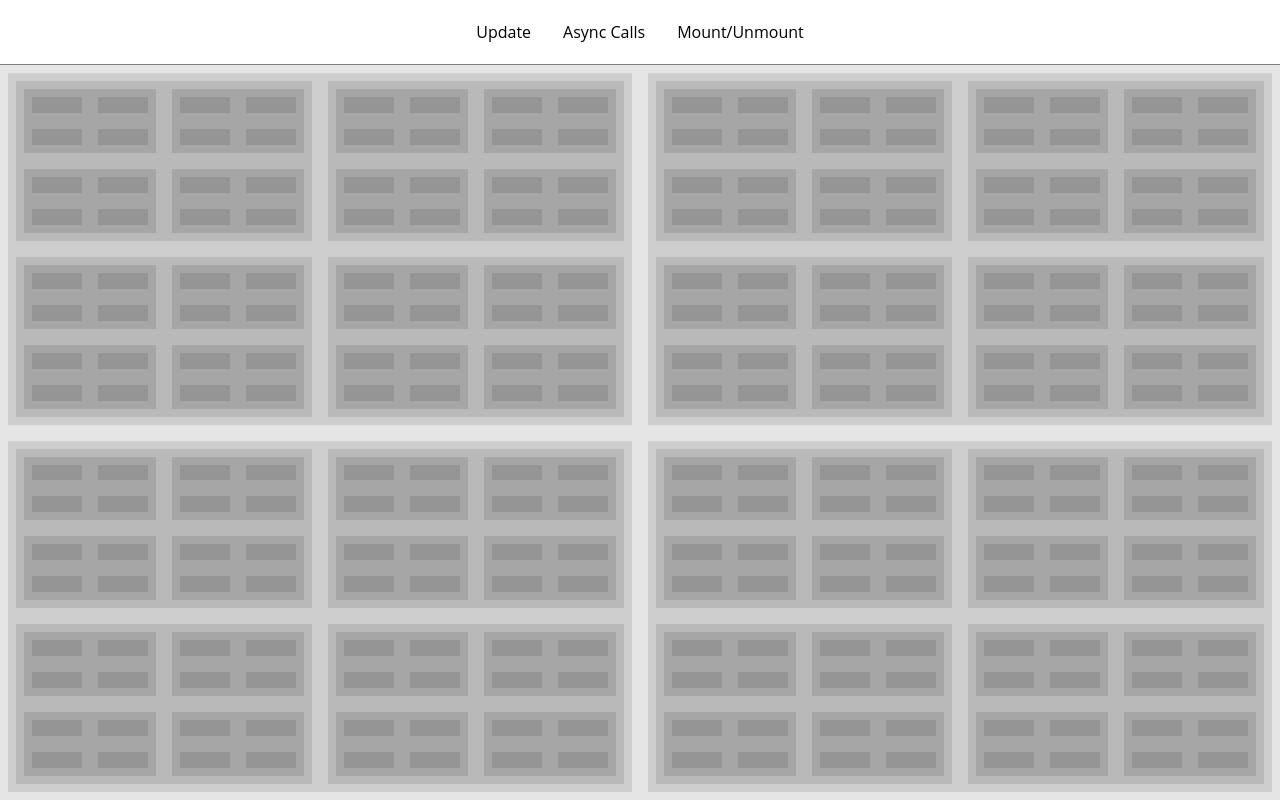
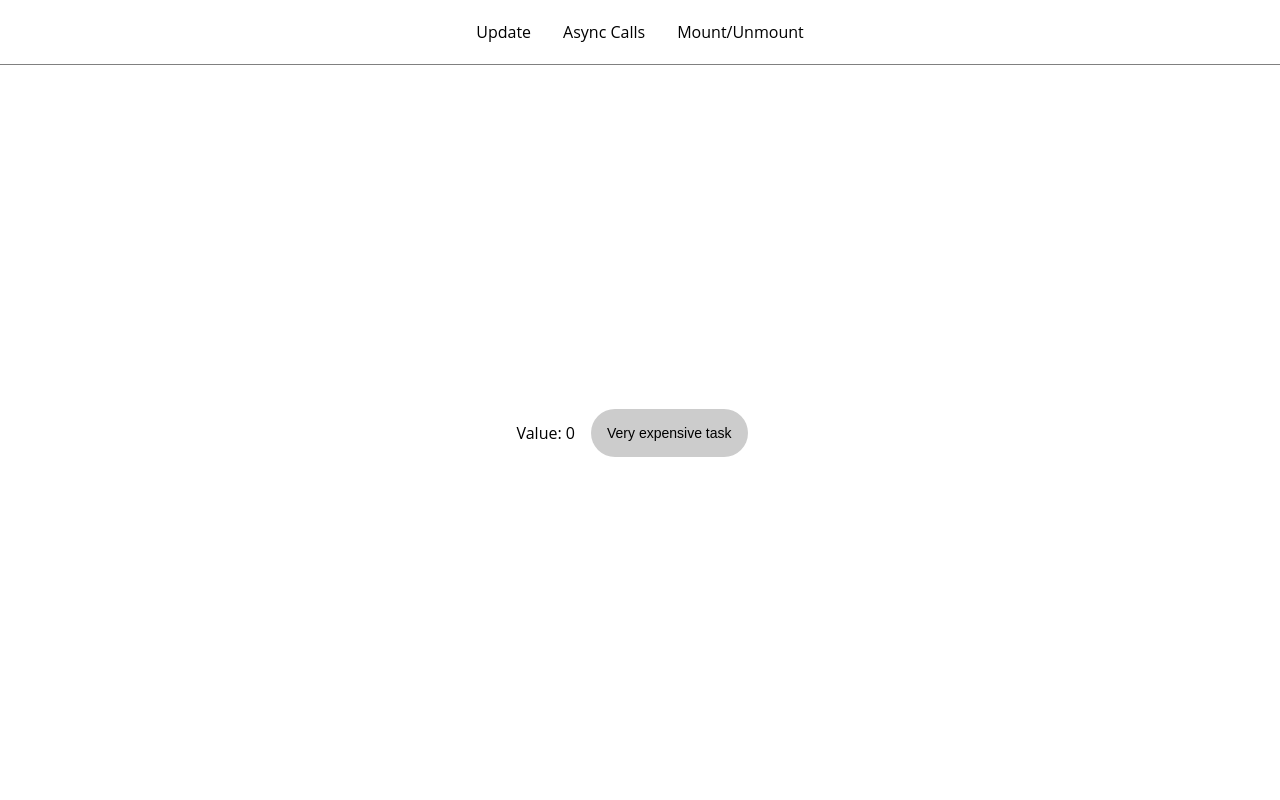
Before and after one commit to puema/react-station, a React (Create React App) app: page /async-calls in a window 1280 px wide. Built offline with nearby package versions, Linux system fonts and the light colour scheme.

Commit message:
⏳ Make async calls work

```diff
--- a/src/components/App.tsx
+++ b/src/components/App.tsx
@@ -1,6 +1,7 @@
 import React from 'react';
 import { BrowserRouter as Router, Route, Switch } from 'react-router-dom';
 import styled, { createGlobalStyle } from 'styled-components';
+import { AsyncCalls } from '../pages/async-calls/AsyncCalls';
 import { ColorTree } from '../pages/color-tree/ColorTree';
 import { Header } from './Header';
 
@@ -12,7 +13,7 @@ export const App = () => {
         <Header />
         <Content>
           <Switch>
-            <Route path="/async-calls" component={ColorTree} />
+            <Route path="/async-calls" component={AsyncCalls} />
             <Route path="/mount-unmount" component={ColorTree} />
             <Route path="/" component={ColorTree} />
           </Switch>
@@ -32,6 +33,14 @@ const GlobalStyles = createGlobalStyle`
   body {
    margin: 0;
    font-family: "Open Sans", sans-serif;
+    a {
+      text-decoration: none;
+      color: inherit;
+    }
+    button {
+      border: none;
+      outline: none;
+    }
   }
 `;
 
--- a/src/components/Header.tsx
+++ b/src/components/Header.tsx
@@ -1,11 +1,12 @@
 import React from 'react';
+import { Link } from 'react-router-dom';
 import styled from 'styled-components';
 
 export function Header() {
   return (
     <StyledHeader>
-      <span>Update</span>
-      <span>Async Calls</span>
+      <Link to="/">Update</Link>
+      <Link to="async-calls">Async Calls</Link>
       <span>Mount/Unmount</span>
     </StyledHeader>
   );
--- /dev/null
+++ b/src/pages/async-calls/AsyncCalls.tsx
@@ -0,0 +1,59 @@
+import React from 'react';
+import styled from 'styled-components';
+import { createStore, useStore } from '../../state/store';
+
+const initialState = {
+  loading: false,
+  count: 0,
+};
+
+type State = typeof initialState;
+
+const actions = {
+  start: async () => {
+    store.setState({ loading: true });
+    await expensive();
+    return {
+      count: store.getState().count + 1,
+      loading: false,
+    };
+  },
+};
+
+const store = createStore(initialState, actions as any);
+
+export function AsyncCalls() {
+  const { state, actions } = useStore(store);
+  const { count, loading } = state;
+  const { start } = actions;
+
+  return (
+    <StyledAsyncCalls>
+      <span>{loading ? 'Loading...' : `Value: ${count}`}</span>
+      <Button onClick={start}>Very expensive task</Button>
+    </StyledAsyncCalls>
+  );
+}
+
+async function expensive() {
+  return new Promise(resolve => {
+    setTimeout(() => {
+      resolve();
+    }, 200);
+  });
+}
+
+const StyledAsyncCalls = styled.div`
+  height: 100%;
+  display: flex;
+  justify-content: center;
+  align-items: center;
+`;
+
+const Button = styled.button`
+  margin: 16px;
+  padding: 16px;
+  font-size: 14px;
+  background-color: #cccccc;
+  border-radius: 99px;
+`;
--- a/src/pages/color-tree/Node.tsx
+++ b/src/pages/color-tree/Node.tsx
@@ -1,11 +1,11 @@
 import React, { memo } from 'react';
 import styled from 'styled-components';
 import { findNode } from '../../state/createState';
-import { useSelect } from '../../state/store';
+import { useStore } from '../../state/store';
 import { store } from './ColorTree';
 
 export const Node = memo(({ id, className }: { id: string; className?: string }) => {
-  const { state, actions } = useSelect(store, s => findNode(s, id));
+  const { state, actions } = useStore(store, s => findNode(s, id));
   const node = findNode(state, id);
   if (!node) return null;
   const { key, value, children } = node;
--- a/src/state/store.tsx
+++ b/src/state/store.tsx
@@ -1,11 +1,12 @@
-import React, { createContext, useContext, useEffect, useRef, useState } from 'react';
+import React, { useEffect, useRef, useState } from 'react';
 
 type Actions = { [key: string]: (...args: any[]) => void };
-type ActionsWithState<S> = { [key: string]: (state: S, ...args: any[]) => S };
+type ActionsWithState<S> = { [key: string]: (state: S, ...args: any[]) => Partial<S> };
 
 export interface Store<S, A extends ActionsWithState<S>> {
-  setState(state: S): void;
-  useSelect(select: (s: S) => any): { state: S; actions: Actions };
+  getState(): S;
+  setState(state: Partial<S>): void;
+  useStore(select?: (s: S) => unknown): { state: S; actions: Actions };
 }
 
 export function createStore<S, A extends ActionsWithState<S>>(initialState: S, initialActions: A) {
@@ -16,15 +17,20 @@ export function createStore<S, A extends ActionsWithState<S>>(initialState: S, i
 
   const listeners: (() => void)[] = [];
 
-  function setState(state: S) {
-    store.state = state;
+  async function setState(update: Partial<S> | Promise<Partial<S>>) {
+    const merge = await update;
+    store.state = { ...store.state, ...merge };
     listeners.forEach(listener => listener());
   }
 
   return {
     setState,
 
-    useSelect(select: (s: S) => unknown = s => s) {
+    getState() {
+      return store.state;
+    },
+
+    useStore(select: (s: S) => unknown = s => s) {
       const [, forceUpdate] = useState();
       const lastSelected = useRef(select(store.state));
       useEffect(() => {
@@ -43,37 +49,20 @@ export function createStore<S, A extends ActionsWithState<S>>(initialState: S, i
   };
 }
 
-export function useSelect<S, A extends ActionsWithState<S>>(
+export function useStore<S, A extends ActionsWithState<S>>(
   store: Store<S, A>,
-  select: (s: S) => unknown = s => s
+  select?: (s: S) => unknown
 ) {
-  return store.useSelect(select);
+  return store.useStore(select);
 }
 
 function injectState<A extends ActionsWithState<S>, S>(
   actionsWithState: A,
   state: S,
-  setState: (state: S) => void
+  setState: (state: Partial<S>) => void
 ) {
-  return Object.keys(actionsWithState).reduce(
-    (actions, key) => {
-      actions[key] = (...args: unknown[]) => setState(actionsWithState[key](state, ...args));
-      return actions;
-    },
-    {} as Actions
-  );
+  return Object.keys(actionsWithState).reduce((actions, key) => {
+    actions[key] = (...args: unknown[]) => setState(actionsWithState[key](state, ...args));
+    return actions;
+  }, {} as Actions);
 }
-
-const Context = createContext<any>({});
-
-// eslint-disable-next-line @typescript-eslint/no-unused-vars
-function createSelectHook<S, A extends ActionsWithState<S>>() {
-  const useStoreContext = () => useContext((Context as unknown) as React.Context<Store<S, A>>);
-
-  return function useSelect<S>(select: (s: S) => any = s => s) {
-    const store = useStoreContext();
-    return store.useSelect;
-  };
-}
-
-// export const useSelect = createSelectHook();
```
